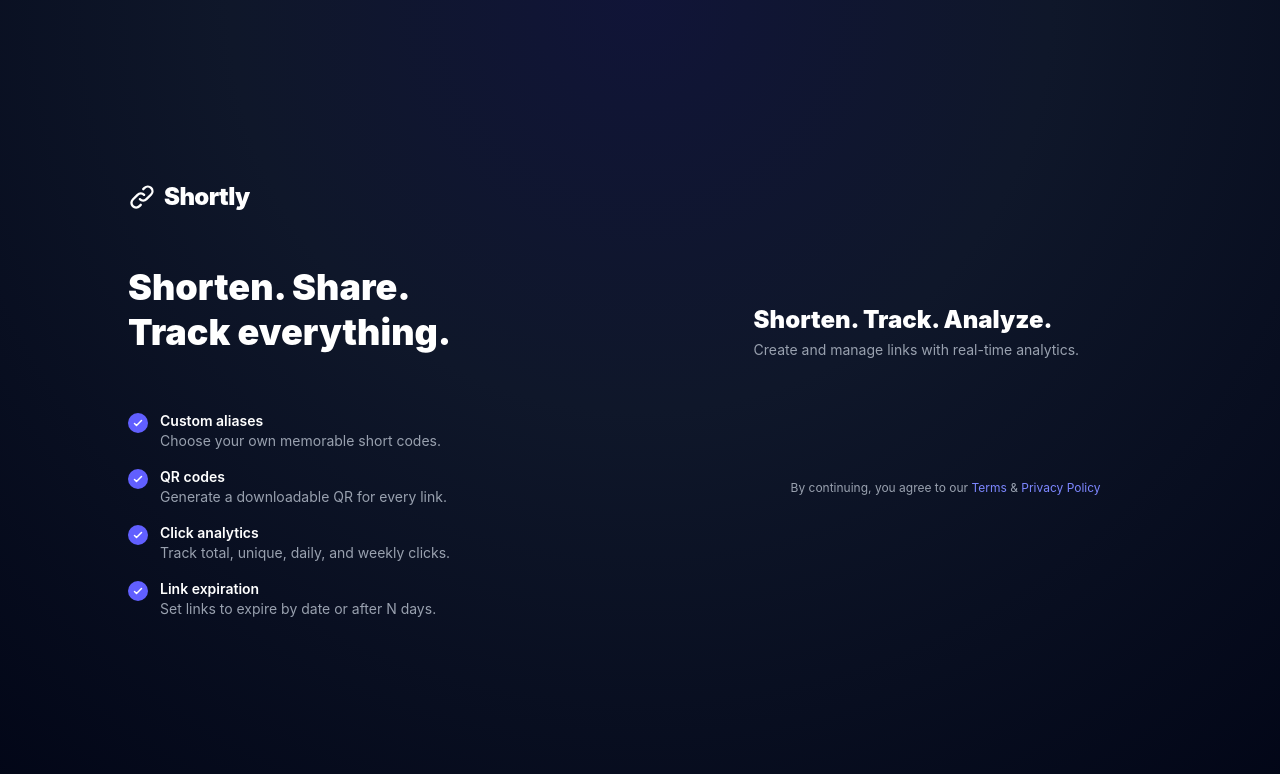
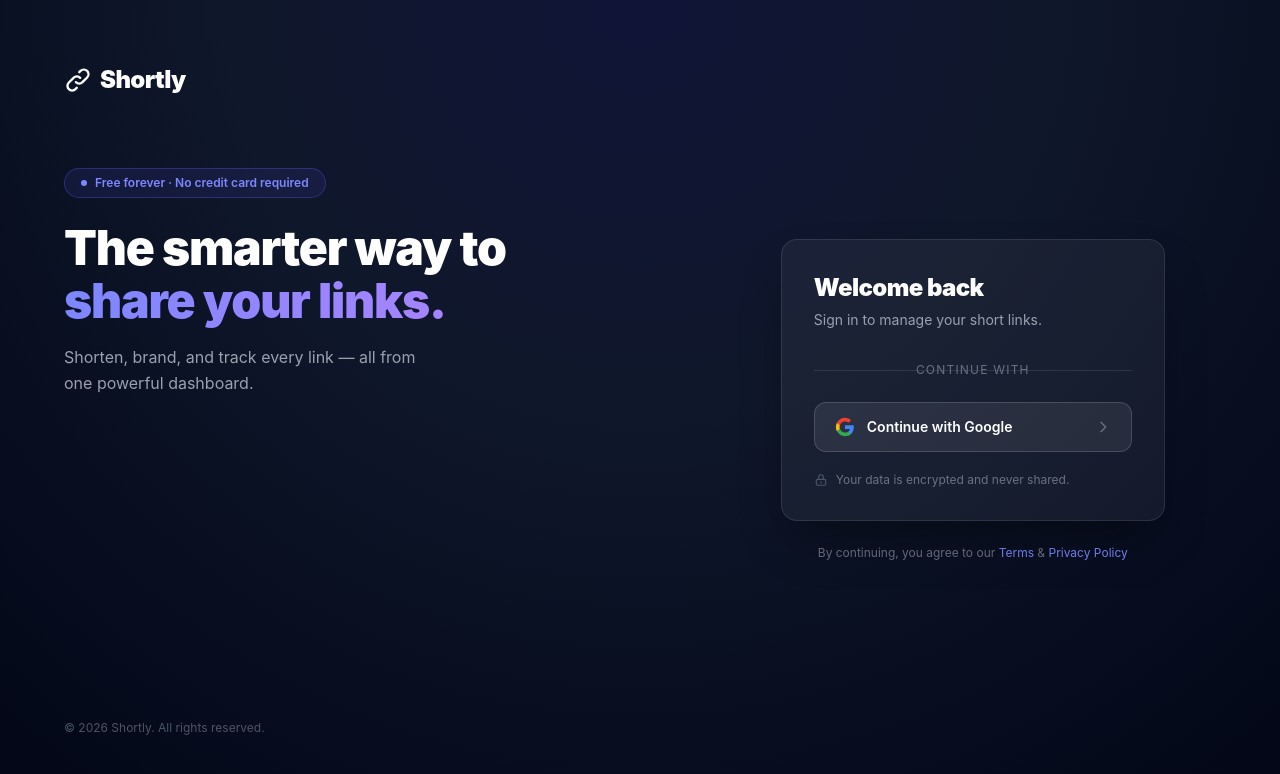
Before and after one commit to deba608/url_shortner, a React (Vite) app in the folder frontend/: page /login in a window 1280 px wide. Shown: the top 774 px of the page. Built offline with nearby package versions, Linux system fonts and the light colour scheme; no server answers.

Commit message:
feat: implement Google OAuth authentication with backend verification and frontend login page

```diff
--- a/frontend/src/hooks/useAuth.js
+++ b/frontend/src/hooks/useAuth.js
@@ -20,8 +20,8 @@
     fetchUser();
   }, [fetchUser]);
 
-  const loginWithGoogle = async (credential) => {
-    const res = await axiosClient.post("/api/auth/google", { credential });
+  const loginWithGoogle = async (accessToken) => {
+    const res = await axiosClient.post("/api/auth/google", { access_token: accessToken });
     setUser(res.data.user);
   };
 
--- a/frontend/src/pages/Login.jsx
+++ b/frontend/src/pages/Login.jsx
@@ -1,14 +1,61 @@
 import { useState } from "react";
 import { Link, useNavigate, useLocation } from "react-router-dom";
-import { GoogleLogin } from "@react-oauth/google";
+import { useGoogleLogin } from "@react-oauth/google";
 import { useAuth } from "@/hooks/useAuth";
 import { useToast } from "@/hooks/useToast";
 import { ROUTES } from "@/utils/constants";
-import AuthCard from "@/components/AuthCard";
-import Spinner from "@/components/ui/Spinner";
+import Logo from "@/components/Logo";
+
+const GoogleIcon = () => (
+  <svg width="20" height="20" viewBox="0 0 24 24" fill="none" aria-hidden="true">
+    <path d="M22.56 12.25c0-.78-.07-1.53-.2-2.25H12v4.26h5.92c-.26 1.37-1.04 2.53-2.21 3.31v2.77h3.57c2.08-1.92 3.28-4.74 3.28-8.09z" fill="#4285F4"/>
+    <path d="M12 23c2.97 0 5.46-.98 7.28-2.66l-3.57-2.77c-.98.66-2.23 1.06-3.71 1.06-2.86 0-5.29-1.93-6.16-4.53H2.18v2.84C3.99 20.53 7.7 23 12 23z" fill="#34A853"/>
+    <path d="M5.84 14.09c-.22-.66-.35-1.36-.35-2.09s.13-1.43.35-2.09V7.07H2.18C1.43 8.55 1 10.22 1 12s.43 3.45 1.18 4.93l3.66-2.84z" fill="#FBBC05"/>
+    <path d="M12 5.38c1.62 0 3.06.56 4.21 1.64l3.15-3.15C17.45 2.09 14.97 1 12 1 7.7 1 3.99 3.47 2.18 7.07l3.66 2.84c.87-2.6 3.3-4.53 6.16-4.53z" fill="#EA4335"/>
+  </svg>
+);
+
+const features = [
+  {
+    icon: (
+      <svg className="h-5 w-5" fill="none" viewBox="0 0 24 24" stroke="currentColor" strokeWidth="1.8">
+        <path strokeLinecap="round" strokeLinejoin="round" d="M13.828 10.172a4 4 0 00-5.656 0l-4 4a4 4 0 105.656 5.656l1.102-1.101m-.758-4.899a4 4 0 005.656 0l4-4a4 4 0 00-5.656-5.656l-1.1 1.1" />
+      </svg>
+    ),
+    title: "Custom short links",
+    desc: "Create memorable aliases for any URL.",
+  },
+  {
+    icon: (
+      <svg className="h-5 w-5" fill="none" viewBox="0 0 24 24" stroke="currentColor" strokeWidth="1.8">
+        <path strokeLinecap="round" strokeLinejoin="round" d="M9 19v-6a2 2 0 00-2-2H5a2 2 0 00-2 2v6a2 2 0 002 2h2a2 2 0 002-2zm0 0V9a2 2 0 012-2h2a2 2 0 012 2v10m-6 0a2 2 0 002 2h2a2 2 0 002-2m0 0V5a2 2 0 012-2h2a2 2 0 012 2v14a2 2 0 01-2 2h-2a2 2 0 01-2-2z" />
+      </svg>
+    ),
+    title: "Real-time analytics",
+    desc: "Track clicks, locations, and devices.",
+  },
+  {
+    icon: (
+      <svg className="h-5 w-5" fill="none" viewBox="0 0 24 24" stroke="currentColor" strokeWidth="1.8">
+        <path strokeLinecap="round" strokeLinejoin="round" d="M12 4v1m6 11h2m-6 0h-2v4m0-11v3m0 0h.01M12 12h4.01M16 20h4M4 12h4m12 0h.01M5 8H3m2 4H1m18-4h2M5 16H3m16 4h2M9 4h1m-1 0h.01M15 4h-1m1 0h.01" />
+      </svg>
+    ),
+    title: "QR codes",
+    desc: "Auto-generate scannable QR for every link.",
+  },
+  {
+    icon: (
+      <svg className="h-5 w-5" fill="none" viewBox="0 0 24 24" stroke="currentColor" strokeWidth="1.8">
+        <path strokeLinecap="round" strokeLinejoin="round" d="M12 8v4l3 3m6-3a9 9 0 11-18 0 9 9 0 0118 0z" />
+      </svg>
+    ),
+    title: "Link expiration",
+    desc: "Set links to expire automatically.",
+  },
+];
 
 export default function Login() {
-  const { loginWithGoogle, initializing } = useAuth();
+  const { loginWithGoogle } = useAuth();
   const { toast } = useToast();
   const navigate = useNavigate();
   const location = useLocation();
@@ -16,60 +63,177 @@
 
   const [loading, setLoading] = useState(false);
 
-  const handleSuccess = async (credentialResponse) => {
+  const googleLogin = useGoogleLogin({
+    onSuccess: async (tokenResponse) => {
       setLoading(true);
       try {
-      await loginWithGoogle(credentialResponse.credential);
-      toast("Welcome!", "success");
+        // Send access_token to backend to verify with Google's tokeninfo
+        await loginWithGoogle(tokenResponse.access_token);
+        toast("Welcome to Shortly! 🎉", "success");
         navigate(from, { replace: true });
       } catch (err) {
-      toast("Authentication failed. Please try again.", "error");
-    } finally {
+        toast(err?.message || "Authentication failed. Please try again.", "error");
         setLoading(false);
       }
-  };
-
-  const handleError = () => {
-    toast("Google authentication failed", "error");
-  };
+    },
+    onError: () => {
+      toast("Google sign-in was cancelled or failed.", "error");
+      setLoading(false);
+    },
+  });
 
   return (
-    <AuthCard
-      title="Shorten. Track. Analyze."
-      subtitle="Create and manage links with real-time analytics."
-      footer={
-        <div className="text-center text-xs text-gray-400">
+    <div className="min-h-screen flex relative overflow-hidden">
+      {/* Background ambient glow orbs */}
+      <div className="pointer-events-none fixed inset-0 overflow-hidden -z-10">
+        <div className="absolute -top-40 -left-40 h-[600px] w-[600px] rounded-full bg-indigo-600/20 blur-[120px]" />
+        <div className="absolute top-1/2 -right-40 h-[400px] w-[400px] rounded-full bg-violet-600/15 blur-[100px]" />
+        <div className="absolute -bottom-20 left-1/3 h-[300px] w-[300px] rounded-full bg-indigo-800/10 blur-[80px]" />
+      </div>
+
+      {/* ── Left panel — feature showcase ────────────────────── */}
+      <div className="hidden lg:flex lg:w-[52%] flex-col justify-between p-12 xl:p-16 relative">
+        {/* Subtle grid texture */}
+        <div
+          className="absolute inset-0 -z-10 opacity-[0.03]"
+          style={{
+            backgroundImage: "linear-gradient(#fff 1px, transparent 1px), linear-gradient(90deg, #fff 1px, transparent 1px)",
+            backgroundSize: "40px 40px",
+          }}
+        />
+
+        <Logo size="lg" />
+
+        <div className="flex flex-col gap-10">
+          <div>
+            <div className="inline-flex items-center gap-2 rounded-full border border-indigo-500/30 bg-indigo-500/10 px-4 py-1.5 text-xs font-semibold text-indigo-400 mb-6">
+              <span className="h-1.5 w-1.5 rounded-full bg-indigo-400 animate-pulse" />
+              Free forever · No credit card required
+            </div>
+            <h2 className="text-4xl xl:text-5xl font-black leading-[1.1] tracking-tight text-white">
+              The smarter way to<br />
+              <span className="bg-gradient-to-r from-indigo-400 to-violet-400 bg-clip-text text-transparent">
+                share your links.
+              </span>
+            </h2>
+            <p className="mt-4 text-base text-gray-400 max-w-sm leading-relaxed">
+              Shorten, brand, and track every link — all from one powerful dashboard.
+            </p>
+          </div>
+
+          <ul className="grid grid-cols-1 gap-4">
+            {features.map(({ icon, title, desc }, i) => (
+              <li
+                key={title}
+                className="flex items-start gap-4 animate-slide-up"
+                style={{ animationDelay: `${i * 80}ms` }}
+              >
+                <div className="flex-shrink-0 h-10 w-10 rounded-xl bg-indigo-500/15 border border-indigo-500/20 flex items-center justify-center text-indigo-400">
+                  {icon}
+                </div>
+                <div>
+                  <p className="text-sm font-semibold text-white">{title}</p>
+                  <p className="text-sm text-gray-400 mt-0.5">{desc}</p>
+                </div>
+              </li>
+            ))}
+          </ul>
+        </div>
+
+        <p className="text-xs text-gray-600">© 2026 Shortly. All rights reserved.</p>
+      </div>
+
+      {/* ── Right panel — auth ───────────────────────────────── */}
+      <div className="flex flex-1 flex-col items-center justify-center p-6 sm:p-10 lg:p-12">
+        {/* Mobile logo */}
+        <div className="mb-10 lg:hidden">
+          <Logo size="md" />
+        </div>
+
+        <div
+          className="w-full max-w-sm animate-slide-up"
+          style={{ animationDelay: "100ms" }}
+        >
+          {/* Card */}
+          <div className="rounded-2xl border border-white/10 bg-white/5 backdrop-blur-xl p-8 shadow-2xl shadow-black/40">
+            {/* Header */}
+            <div className="mb-8">
+              <h1 className="text-2xl font-black text-white tracking-tight">
+                Welcome back
+              </h1>
+              <p className="mt-1.5 text-sm text-gray-400">
+                Sign in to manage your short links.
+              </p>
+            </div>
+
+            {/* Divider with OR */}
+            <div className="relative mb-6">
+              <div className="absolute inset-0 flex items-center">
+                <div className="w-full border-t border-white/10" />
+              </div>
+              <div className="relative flex justify-center">
+                <span className="bg-transparent px-3 text-xs text-gray-500 uppercase tracking-widest">
+                  Continue with
+                </span>
+              </div>
+            </div>
+
+            {/* Google Sign-in button */}
+            <button
+              id="google-signin-btn"
+              onClick={() => {
+                if (!loading) {
+                  setLoading(true);
+                  googleLogin();
+                }
+              }}
+              disabled={loading}
+              className="group relative w-full flex items-center justify-center gap-3 rounded-xl border border-white/15 bg-white/8 px-5 py-3.5 text-sm font-semibold text-white transition-all duration-200 hover:bg-white/15 hover:border-white/25 hover:shadow-lg hover:shadow-indigo-500/10 focus:outline-none focus:ring-2 focus:ring-indigo-500/50 disabled:opacity-60 disabled:cursor-not-allowed"
+            >
+              {loading ? (
+                <>
+                  <div className="h-5 w-5 rounded-full border-2 border-white/30 border-t-white animate-spin" />
+                  <span>Signing you in…</span>
+                </>
+              ) : (
+                <>
+                  <GoogleIcon />
+                  <span>Continue with Google</span>
+                  <svg
+                    className="ml-auto h-4 w-4 text-gray-500 transition-transform group-hover:translate-x-0.5"
+                    fill="none"
+                    viewBox="0 0 24 24"
+                    stroke="currentColor"
+                    strokeWidth="2"
+                  >
+                    <path strokeLinecap="round" strokeLinejoin="round" d="M9 5l7 7-7 7" />
+                  </svg>
+                </>
+              )}
+            </button>
+
+            {/* Security note */}
+            <div className="mt-5 flex items-center gap-2 text-xs text-gray-500">
+              <svg className="h-3.5 w-3.5 flex-shrink-0 text-gray-600" fill="none" viewBox="0 0 24 24" stroke="currentColor" strokeWidth="2">
+                <path strokeLinecap="round" strokeLinejoin="round" d="M12 15v2m-6 4h12a2 2 0 002-2v-6a2 2 0 00-2-2H6a2 2 0 00-2 2v6a2 2 0 002 2zm10-10V7a4 4 0 00-8 0v4h8z" />
+              </svg>
+              <span>Your data is encrypted and never shared.</span>
+            </div>
+          </div>
+
+          {/* Footer links */}
+          <p className="mt-6 text-center text-xs text-gray-500">
             By continuing, you agree to our{" "}
-          <Link to={ROUTES.TERMS} className="text-indigo-400 hover:underline">
+            <Link to={ROUTES.TERMS} className="text-indigo-400 hover:underline hover:text-indigo-300 transition-colors">
               Terms
             </Link>{" "}
             &{" "}
-          <Link to={ROUTES.PRIVACY} className="text-indigo-400 hover:underline">
+            <Link to={ROUTES.PRIVACY} className="text-indigo-400 hover:underline hover:text-indigo-300 transition-colors">
               Privacy Policy
             </Link>
+          </p>
         </div>
-      }
-    >
-      <div className="flex flex-col items-center justify-center gap-6 py-4">
-        {loading || initializing ? (
-          <div className="flex flex-col items-center gap-3">
-            <Spinner className="h-6 w-6 border-2 border-indigo-600 border-t-transparent" />
-            <p className="text-sm text-gray-400">Signing you in...</p>
       </div>
-        ) : (
-          <div className="w-full flex justify-center">
-            <GoogleLogin
-              onSuccess={handleSuccess}
-              onError={handleError}
-              theme="filled_black"
-              shape="pill"
-              text="continue_with"
-              size="large"
-              width="100%"
-            />
     </div>
-        )}
-      </div>
-    </AuthCard>
   );
 }
--- a/package.json
+++ b/package.json
@@ -30,6 +30,7 @@
     "jsonwebtoken": "^9.0.3",
     "morgan": "^1.11.0",
     "nanoid": "^3.3.12",
+    "node-fetch": "^3.3.2",
     "pg": "^8.21.0",
     "prisma": "^7.8.0",
     "qrcode": "^1.5.4",
```
Also changed, not shown: 2 other files (tests, documents, lock files or other folders). Lines whose indentation alone changed are shown as unchanged.
